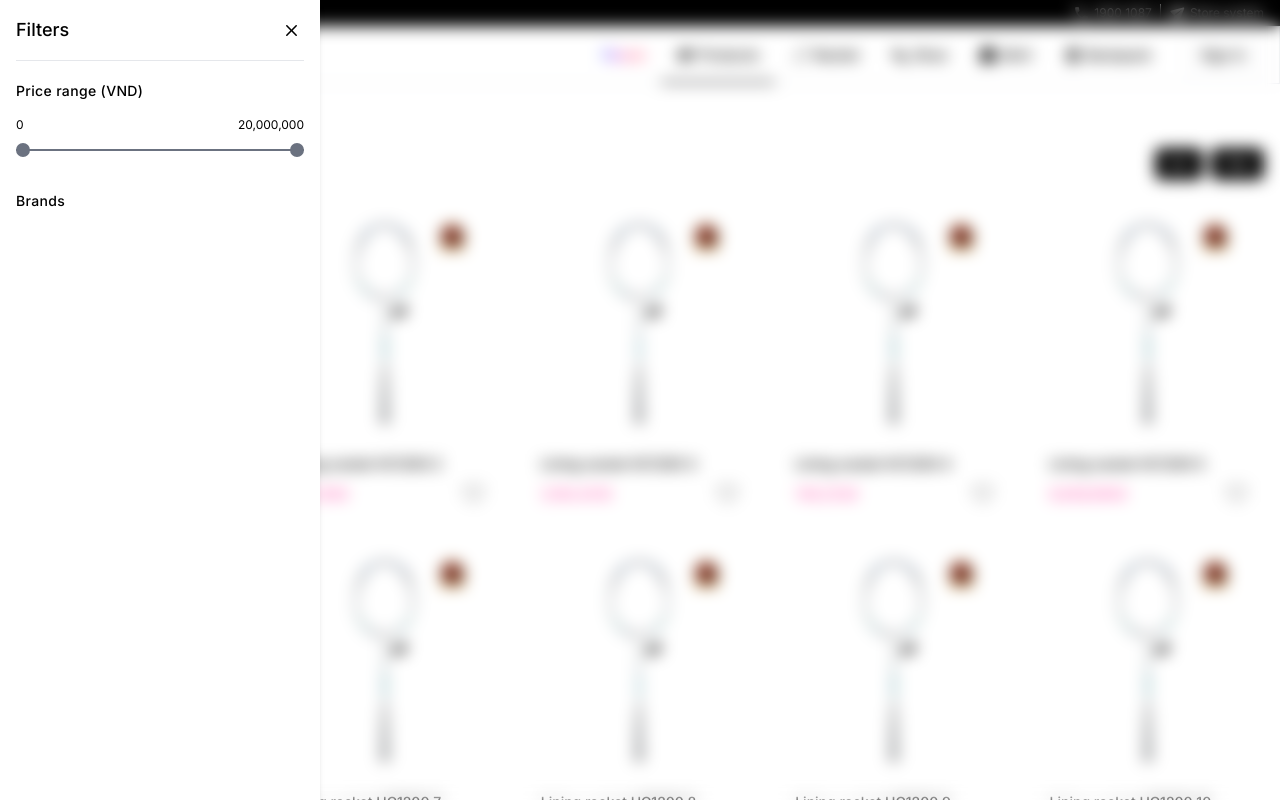
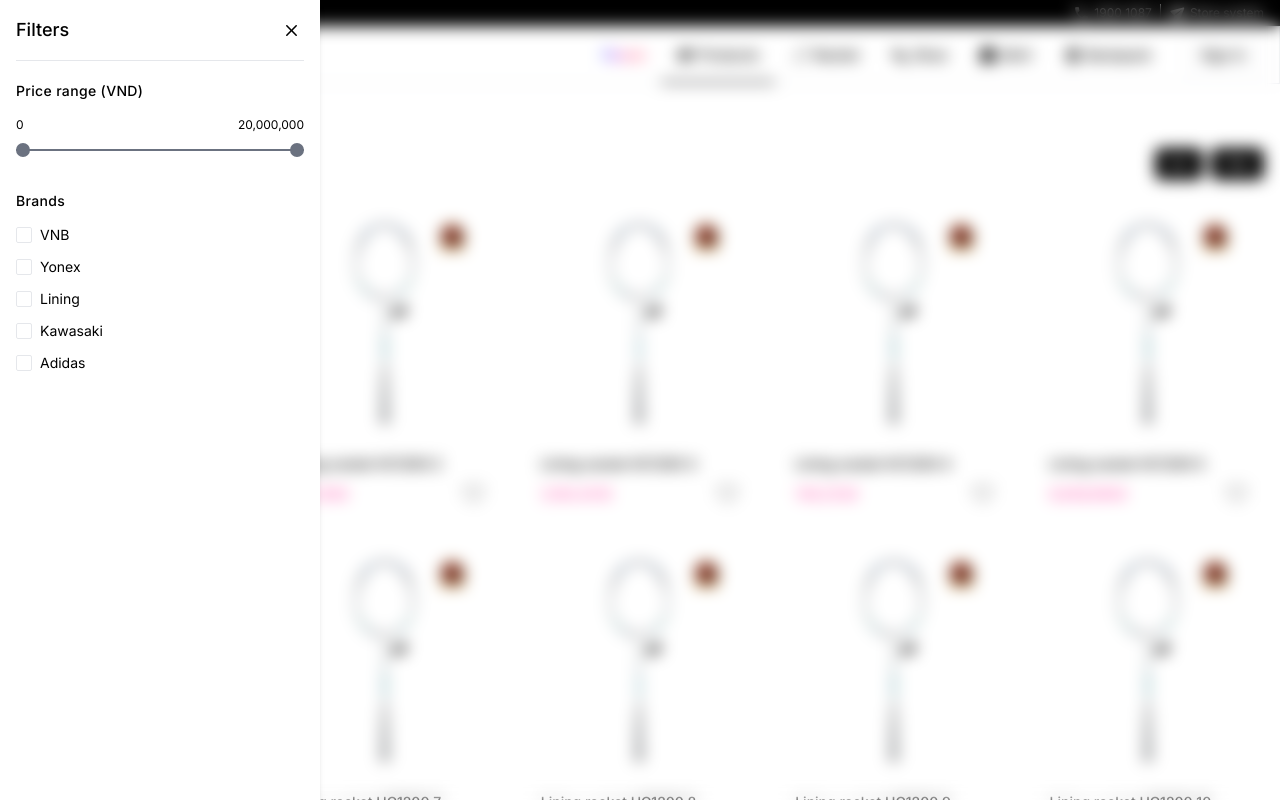
Before and after one commit to VNBShop/vnb-web-client, a Next.js app: page /products in a window 1280 px wide. Both pictures are taken after a click on the button "Filter". Shown: the top 800 px of the page. Built offline with nearby package versions, Linux system fonts and the light colour scheme.

Commit message:
add filter brand

```diff
--- a/package.json
+++ b/package.json
@@ -11,6 +11,7 @@
   "dependencies": {
     "@headlessui/react": "^1.7.17",
     "@hookform/resolvers": "^3.3.1",
+    "@radix-ui/react-checkbox": "^1.0.4",
     "@radix-ui/react-label": "^2.0.2",
     "@radix-ui/react-slider": "^1.1.2",
     "@radix-ui/react-slot": "^1.0.2",
--- a/src/app/(main)/products/page.tsx
+++ b/src/app/(main)/products/page.tsx
@@ -1,5 +1,6 @@
 import Products from '@/contents/products'
 import type { Metadata } from 'next'
+import { Brands } from '../../../../types/products'
 
 export const meta: Metadata = {
   title: 'Products',
@@ -23,7 +24,28 @@ export default function ProductsPage() {
     arr.push(fakeData)
   }
 
-  console.log(arr)
+  const brands: Brands[] = [
+    {
+      id: 1,
+      name: 'VNB',
+    },
+    {
+      id: 2,
+      name: 'Yonex',
+    },
+    {
+      id: 3,
+      name: 'Lining',
+    },
+    {
+      id: 4,
+      name: 'Kawasaki',
+    },
+    {
+      id: 5,
+      name: 'Adidas',
+    },
+  ]
 
   return (
     <section className="mx-auto max-w-main mt-10 px-4">
@@ -31,6 +53,7 @@ export default function ProductsPage() {
         title="Products"
         desciption="Buy products from our stores"
         products={arr}
+        brands={brands}
       />
     </section>
   )
--- a/src/common/icons.tsx
+++ b/src/common/icons.tsx
@@ -284,6 +284,21 @@ export default function Icon({
         </svg>
       )
     }
+    case 'Checked': {
+      return (
+        <svg
+          width={width}
+          height={height}
+          viewBox="0 0 24 24"
+          xmlns="http://www.w3.org/2000/svg"
+        >
+          <path
+            fill={color}
+            d="m9.55 18l-5.7-5.7l1.425-1.425L9.55 15.15l9.175-9.175L20.15 7.4L9.55 18Z"
+          />
+        </svg>
+      )
+    }
   }
 }
 
@@ -305,3 +320,4 @@ export type IconName =
   | 'Coin'
   | 'HeartOutline'
   | 'Heart'
+  | 'Checked'
--- /dev/null
+++ b/src/components/ui/checkbox.tsx
@@ -0,0 +1,31 @@
+'use client'
+
+import * as React from 'react'
+import * as CheckboxPrimitive from '@radix-ui/react-checkbox'
+// import { Check } from 'lucide-react'
+
+import { cn } from '@/lib/utils'
+import Icon from '@/common/icons'
+
+const Checkbox = React.forwardRef<
+  React.ElementRef<typeof CheckboxPrimitive.Root>,
+  React.ComponentPropsWithoutRef<typeof CheckboxPrimitive.Root>
+>(({ className, ...props }, ref) => (
+  <CheckboxPrimitive.Root
+    ref={ref}
+    className={cn(
+      'peer h-4 w-4 flex items-center justify-center shrink-0 rounded-sm border ring-offset-black focus-visible:outline-none focus-visible:ring-2 focus-visible:ring-ring focus-visible:ring-offset-2 disabled:cursor-not-allowed disabled:opacity-50 data-[state=checked]:bg-black data-[state=checked]:text-white',
+      className
+    )}
+    {...props}
+  >
+    <CheckboxPrimitive.Indicator
+      className={cn('flex items-center justify-center text-current')}
+    >
+      <Icon name="Checked" width={16} height={16} />
+    </CheckboxPrimitive.Indicator>
+  </CheckboxPrimitive.Root>
+))
+Checkbox.displayName = CheckboxPrimitive.Root.displayName
+
+export { Checkbox }
--- a/src/contents/products/action.tsx
+++ b/src/contents/products/action.tsx
@@ -5,11 +5,28 @@ import { HTMLAttributes, useEffect, useRef, useState } from 'react'
 import Icon from '@/common/icons'
 import { Button } from '@/components/ui/button'
 import { Slider } from '@/components/ui/slider'
+import { ProductProps } from '.'
+import { Checkbox } from '@/components/ui/checkbox'
+import { useSearchParams } from 'next/navigation'
+import { Label } from '@/components/ui/label'
 
-export default function ProductAction() {
+type ProductActionProps = {
+  brands?: ProductProps['brands']
+}
+
+export default function ProductAction({ brands }: ProductActionProps) {
+  const searchParams = useSearchParams()
+
+  const brand_ids = searchParams?.get('brand_ids')
+
   const filterContainerRef = useRef<HTMLDivElement>(null)
 
   const [filterContainer, setFilterContainer] = useState(false)
+
+  const [brandIds, setBrandIds] = useState<number[] | null>(
+    brand_ids?.split('.').map(Number) ?? null
+  )
+
   const [priceRange, setPriceRange] = useState<[number, number]>([0, 20000000])
 
   useEffect(() => {
@@ -55,7 +72,7 @@ export default function ProductAction() {
           leave="transition-all duration-300 ease-in-out"
           leaveFrom="opacity-100 translate-x-0"
           leaveTo="opacity-0 -translate-x-[100%]"
-          className="absolute top-0 left-0 bottom-0 lg:w-[25%] w-[75%] md:w-[40%] bg-white p-4 shadow-md"
+          className="absolute top-0 left-0 bottom-0 overflow-auto lg:w-[25%] w-[75%] md:w-[40%] bg-white p-4 shadow-md"
         >
           <section className="flex items-center justify-between border-b pb-4">
             <h3 className=" font-medium md:text-lg">Filters</h3>
@@ -92,11 +109,40 @@ export default function ProductAction() {
               />
             </div>
 
-            <div className="space-y-4">
-              <h3 className="text-sm font-medium tracking-wide text-foreground">
-                Brands
-              </h3>
-            </div>
+            {brands && brands.length ? (
+              <div className="space-y-4">
+                <h3 className="text-sm font-medium tracking-wide text-foreground">
+                  Brands
+                </h3>
+
+                <ul className="space-y-4 max-h-[240px] overflow-auto">
+                  {brands.map((brand) => (
+                    <li key={brand.id} className="flex items-center gap-2">
+                      <Checkbox
+                        id={`brand-${brand.id}`}
+                        checked={brandIds?.includes(brand.id) ?? false}
+                        onCheckedChange={(value) => {
+                          if (value) {
+                            setBrandIds([...(brandIds ?? []), brand.id])
+                          } else {
+                            setBrandIds(
+                              brandIds?.filter((id) => id !== brand.id) ?? null
+                            )
+                          }
+                        }}
+                      />
+
+                      <Label
+                        htmlFor={`brand-${brand.id}`}
+                        className="font-normal hover:cursor-pointer"
+                      >
+                        {brand.name}
+                      </Label>
+                    </li>
+                  ))}
+                </ul>
+              </div>
+            ) : null}
           </section>
         </Transition.Child>
       </Transition>
--- a/src/contents/products/index.tsx
+++ b/src/contents/products/index.tsx
@@ -1,5 +1,5 @@
 import Link from 'next/link'
-import { Products } from '../../../types/products'
+import { Brands, Products } from '../../../types/products'
 import ProductCard from '../../components/ui/card.product'
 import ProductHeader from './header'
 import ProductAction from './action'
@@ -8,18 +8,20 @@ export type ProductProps = {
   title?: string
   desciption?: string
   products: Products[]
+  brands?: Brands[]
 }
 
 export default function Products({
   title,
   desciption,
   products,
+  brands,
 }: ProductProps) {
   return (
     <>
       <section className=" flex items-end justify-between">
         <ProductHeader title={title} desciption={desciption} />
-        <ProductAction />
+        <ProductAction brands={brands} />
       </section>
       <ul className=" grid gap-6 lg:grid-cols-5 md:grid-cols-3 grid-cols-2 mt-7">
         {products && products.length
--- a/types/products.ts
+++ b/types/products.ts
@@ -4,3 +4,8 @@ export type Products = {
   image: string
   price: number
 }
+
+export type Brands = {
+  id: number
+  name: string
+}
```
Also changed, not shown: 1 other file (tests, documents, lock files or other folders).
